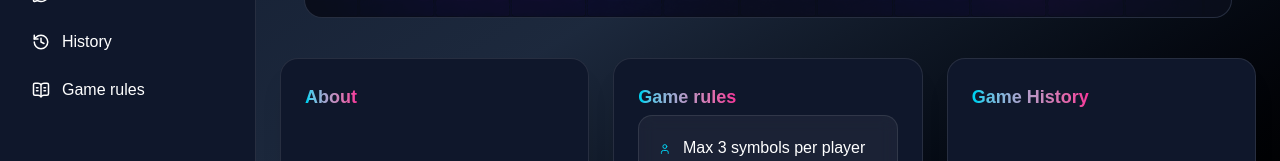
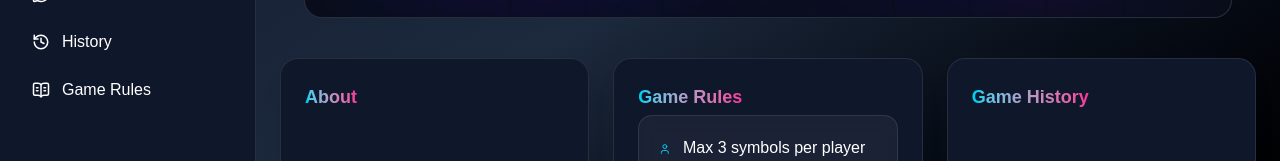
Before and after one commit to team-Segfault-Society-42/Ft_transcendence, a React app in the folder frontend/: page / in a window 1280 px wide. Shown: the part 410-571 px from the top of the page. Built offline with nearby package versions, Linux system fonts and the light colour scheme; no server answers; the HTML template or start-up script is replaced by a standard one.

Commit message:
Remove title in History + update EN UI titles to Title Case

```diff
--- a/frontend/src/i18n/en.json
+++ b/frontend/src/i18n/en.json
@@ -3,7 +3,7 @@
 
     "home": {
         "play":{
-            "title": "Play game",
+            "title": "Play Game",
             "description": "A timeless game of strategy. Be the first to get 3 in a row and claim victory!"
         },
         "hero":{
@@ -30,7 +30,7 @@
         "chat": "Chat",
         "history": "History",
         "spectate": "Spectate",
-        "rules": "Game rules"
+        "rules": "Game Rules"
     },
 
     "game": {
@@ -50,7 +50,7 @@
         "notConnected": "Not connected",
         "login": "Login to play the game",
         "liveLogin": "Login to see available games",
-        "howToPlay": "Game rules",
+        "howToPlay": "Game Rules",
         "rules": {
             "maxSymbols": {
                 "title": "Max 3 symbols per player",
--- a/frontend/src/pages/History.tsx
+++ b/frontend/src/pages/History.tsx
@@ -71,11 +71,6 @@ export default function History() {
   	return (
 	<section className="w-full max-w-3xl mx-auto px-6 py-10 text-white">
 
-		{/* TITLE */}
-		<h1 className="bg-linear-to-r from-cyan-400 to-pink-500 bg-clip-text text-transparent text-3xl mb-8 text-center">
-			{t("history.title")}
-		</h1>
-
 		{/* CARD */}
         <GameHistoryCard
 		matches={matches}
```
